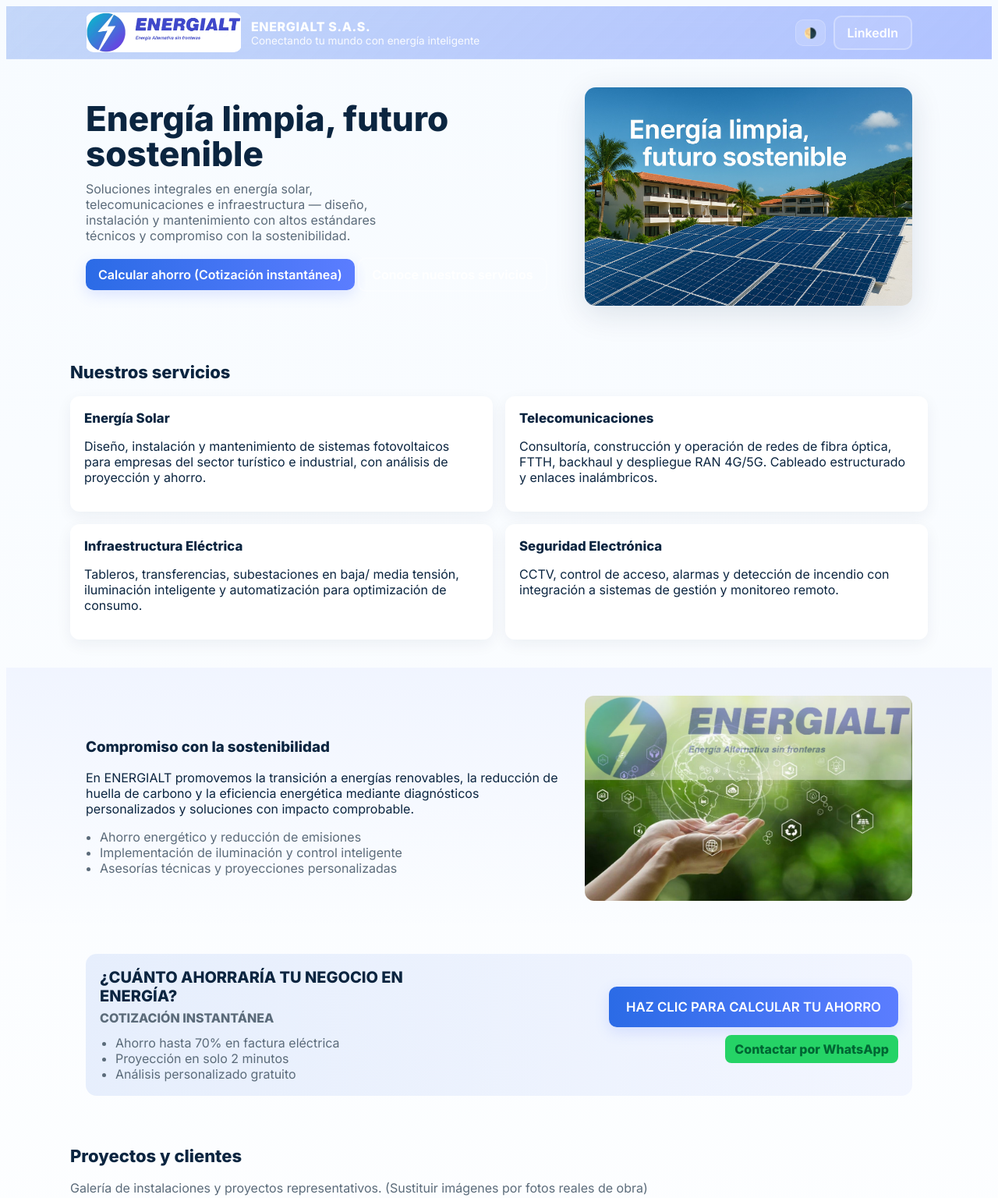
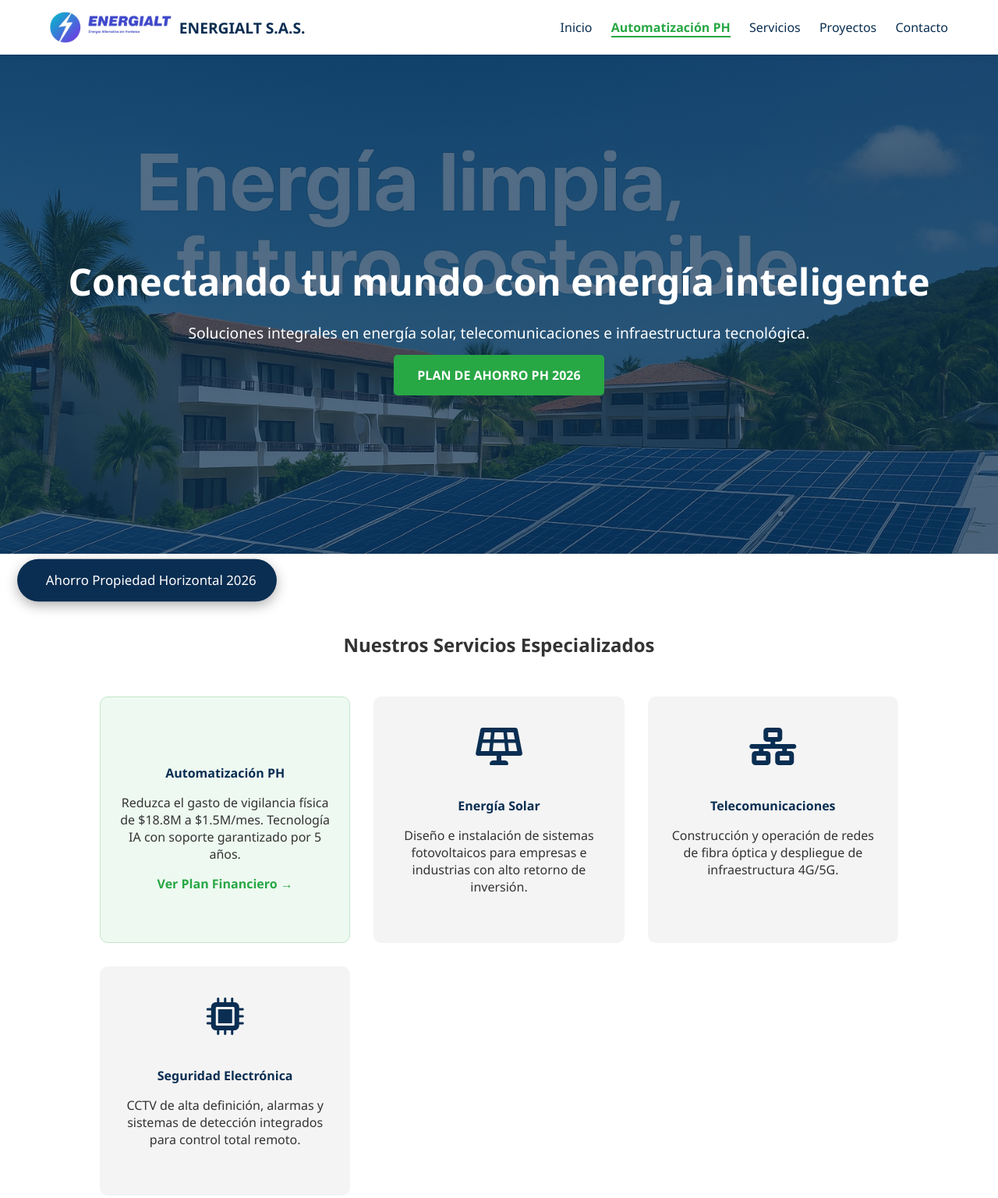
Before and after one commit to dizutta69/energialtcorp, a plain HTML site: page index.html in a window 1280 px wide. Shown: the top 1536 px of the page at 78% size. Drawn offline with Linux system fonts and the light colour scheme.

Commit message:
Update index.html

```diff
--- a/index.html
+++ b/index.html
@@ -1,182 +1,184 @@
-<!doctype html>
+<!DOCTYPE html>
 <html lang="es">
 <head>
-  <meta charset="utf-8" />
-  <meta name="viewport" content="width=device-width,initial-scale=1" />
-  <title>ENERGIALT S.A.S. — Energía limpia y soluciones tecnológicas</title>
-  <meta name="description" content="ENERGIALT — Diseño e implementación de sistemas solares, telecomunicaciones e infraestructura. Cotiza y calcula tu ahorro energético." />
-  <link rel="preconnect" href="https://fonts.gstatic.com" crossorigin>
-  <link href="https://fonts.googleapis.com/css2?family=Inter:wght@300;400;600;800&display=swap" rel="stylesheet">
-  <link rel="stylesheet" href="/energialtcorp/css/styles.css">
-  <!-- Open Graph (mejor visual al compartir) -->
-  <meta property="og:title" content="ENERGIALT S.A.S. — Energía limpia, futuro sostenible" />
-  <meta property="og:description" content="Diseño, instalación y mantenimiento de sistemas solares y soluciones de infraestructura." />
-  <meta property="og:image" content="/energialtcorp/assets/banner-share.png" />
-  <meta property="og:type" content="website" />
+    <meta charset="UTF-8">
+    <meta name="viewport" content="width=device-width, initial-scale=1.0">
+    <title>ENERGIALT S.A.S. | Energía Inteligente y Seguridad</title>
+    <link rel="stylesheet" href="https://cdnjs.cloudflare.com/ajax/libs/font-awesome/6.0.0/css/all.min.css">
+    <style>
+        :root {
+            --blue: #0a2e52;
+            --green: #28a745;
+            --dark: #333;
+            --light: #f4f4f4;
+        }
+
+        body { font-family: 'Segoe UI', sans-serif; margin: 0; color: var(--dark); scroll-behavior: smooth; }
+
+        /* Navegación */
+        nav {
+            background: white;
+            padding: 15px 5%;
+            display: flex;
+            justify-content: space-between;
+            align-items: center;
+            position: sticky;
+            top: 0;
+            z-index: 1000;
+            box-shadow: 0 2px 5px rgba(0,0,0,0.1);
+        }
+
+        .logo { display: flex; align-items: center; font-weight: bold; font-size: 1.2rem; color: var(--blue); }
+        .logo img { height: 40px; margin-right: 10px; }
+
+        .nav-links a {
+            text-decoration: none;
+            color: var(--blue);
+            margin-left: 20px;
+            font-weight: 500;
+            transition: 0.3s;
+        }
+
+        .nav-links a:hover { color: var(--green); }
+        .nav-pph { color: var(--green) !important; font-weight: bold !important; border-bottom: 2px solid var(--green); }
+
+        /* Hero Section */
+        .hero {
+            background: linear-gradient(rgba(10,46,82,0.7), rgba(10,46,82,0.7)), url('/energialtcorp/assets/hero-solar.jpg');
+            background-size: cover;
+            height: 80vh;
+            display: flex;
+            align-items: center;
+            justify-content: center;
+            color: white;
+            text-align: center;
+            padding: 0 20px;
+        }
+
+        .hero h1 { font-size: 3rem; margin-bottom: 10px; }
+        .hero p { font-size: 1.2rem; margin-bottom: 30px; }
+
+        /* Servicios Grid */
+        .services { padding: 80px 10%; text-align: center; }
+        .services-grid {
+            display: grid;
+            grid-template-columns: repeat(auto-fit, minmax(250px, 1fr));
+            gap: 30px;
+            margin-top: 50px;
+        }
+
+        .service-card {
+            background: var(--light);
+            padding: 40px 20px;
+            border-radius: 10px;
+            transition: 0.3s;
+            border-bottom: 5px solid transparent;
+        }
+
+        .service-card:hover { transform: translateY(-10px); border-bottom: 5px solid var(--green); }
+        .service-card i { font-size: 3rem; color: var(--blue); margin-bottom: 20px; }
+        .service-card h4 { margin-bottom: 15px; color: var(--blue); }
+
+        /* Botón Flotante */
+        .floating-btn {
+            position: fixed;
+            bottom: 30px;
+            left: 30px;
+            background: var(--blue);
+            color: white;
+            padding: 15px 25px;
+            border-radius: 50px;
+            text-decoration: none;
+            box-shadow: 0 5px 15px rgba(0,0,0,0.3);
+            z-index: 2000;
+            display: flex;
+            align-items: center;
+            gap: 10px;
+            animation: pulse 2s infinite;
+        }
+
+        @keyframes pulse {
+            0% { transform: scale(1); }
+            50% { transform: scale(1.05); }
+            100% { transform: scale(1); }
+        }
+
+        footer { background: var(--blue); color: white; padding: 40px 5%; text-align: center; }
+
+        @media (max-width: 768px) {
+            .hero h1 { font-size: 2rem; }
+            .nav-links { display: none; } /* En producción usarías un menú hamburguesa */
+        }
+    </style>
 </head>
-<body class="light">
-  <header class="site-header" id="top">
-    <div class="container header-inner">
-      <div class="brand">
-        <img src="/energialtcorp/assets/logo-energialit.jpg" alt="ENERGIALT logo" class="logo">
-        <div class="brand-text">
-          <h1>ENERGIALT S.A.S.</h1>
-          <p class="tagline">Conectando tu mundo con energía inteligente</p>
+<body>
+
+    <a href="/energialtcorp/pph" class="floating-btn">
+        <i class="fas fa-building-circle-check"></i>
+        <span>Ahorro Propiedad Horizontal 2026</span>
+    </a>
+
+    <nav>
+        <div class="logo">
+            <img src="/energialtcorp/assets/logo-energialit.jpg" alt="Logo">
+            ENERGIALT S.A.S.
         </div>
-      </div>
+        <div class="nav-links">
+            <a href="#home">Inicio</a>
+            <a href="/energialtcorp/pph" class="nav-pph">Automatización PH</a>
+            <a href="#services">Servicios</a>
+            <a href="#projects">Proyectos</a>
+            <a href="#contact">Contacto</a>
+        </div>
+    </nav>
 
-      <div class="controls">
-        <button id="toggle-theme" aria-label="Toggle theme">🌗</button>
-        <a class="btn-outline" href="https://www.linkedin.com/company/energialt/" target="_blank" rel="noopener">LinkedIn</a>
-      </div>
-    </div>
-  </header>
-
-  <main>
-    <!-- HERO -->
-    <section class="hero">
-      <div class="hero-content container">
-        <div class="hero-text">
-          <h2 class="headline">Energía limpia, futuro sostenible</h2>
-          <p class="lead">Soluciones integrales en energía solar, telecomunicaciones e infraestructura — diseño, instalación y mantenimiento con altos estándares técnicos y compromiso con la sostenibilidad.</p>
-          <div class="hero-ctas">
-            <a class="btn-primary" href="https://iaapps.xyz/energialt" target="_blank" rel="noopener">Calcular ahorro (Cotización instantánea)</a>
-            <a class="btn-outline" href="#services">Conoce nuestros servicios</a>
-          </div>
+    <section class="hero" id="home">
+        <div>
+            <h1>Conectando tu mundo con energía inteligente</h1>
+            <p>Soluciones integrales en energía solar, telecomunicaciones e infraestructura tecnológica.</p>
+            <a href="/energialtcorp/pph" style="background:var(--green); color:white; padding:15px 30px; text-decoration:none; border-radius:5px; font-weight:bold;">PLAN DE AHORRO PH 2026</a>
         </div>
-
-        <div class="hero-media" aria-hidden="true">
-          <img src="/energialtcorp/assets/hero-solar.jpg" alt="Instalación solar en hotel / proyecto" class="cover-img">
-        </div>
-      </div>
     </section>
 
-    <!-- SERVICES -->
-    <section id="services" class="container section">
-      <h3 class="section-title">Nuestros servicios</h3>
-      <div class="cards">
-        <article class="card">
-          <h4>Energía Solar</h4>
-          <p>Diseño, instalación y mantenimiento de sistemas fotovoltaicos para empresas del sector turístico e industrial, con análisis de proyección y ahorro.</p>
-        </article>
+    <section class="services" id="services">
+        <h2>Nuestros Servicios Especializados</h2>
+        <div class="services-grid">
 
-        <article class="card">
-          <h4>Telecomunicaciones</h4>
-          <p>Consultoría, construcción y operación de redes de fibra óptica, FTTH, backhaul y despliegue RAN 4G/5G. Cableado estructurado y enlaces inalámbricos.</p>
-        </article>
+            <div class="service-card" style="background: #eef9f1; border: 1px solid #c3e6cb;">
+                <i class="fas fa-building-shield" style="color: var(--green);"></i>
+                <h4>Automatización PH</h4>
+                <p>Reduzca el gasto de vigilancia física de $18.8M a $1.5M/mes. Tecnología IA con soporte garantizado por 5 años.</p>
+                <a href="/energialtcorp/pph" style="color: var(--green); font-weight: bold; text-decoration: none;">Ver Plan Financiero →</a>
+            </div>
 
-        <article class="card">
-          <h4>Infraestructura Eléctrica</h4>
-          <p>Tableros, transferencias, subestaciones en baja/ media tensión, iluminación inteligente y automatización para optimización de consumo.</p>
-        </article>
+            <div class="service-card">
+                <i class="fas fa-solar-panel"></i>
+                <h4>Energía Solar</h4>
+                <p>Diseño e instalación de sistemas fotovoltaicos para empresas e industrias con alto retorno de inversión.</p>
+            </div>
 
-        <article class="card">
-          <h4>Seguridad Electrónica</h4>
-          <p>CCTV, control de acceso, alarmas y detección de incendio con integración a sistemas de gestión y monitoreo remoto.</p>
-        </article>
-      </div>
+            <div class="service-card">
+                <i class="fas fa-network-wired"></i>
+                <h4>Telecomunicaciones</h4>
+                <p>Construcción y operación de redes de fibra óptica y despliegue de infraestructura 4G/5G.</p>
+            </div>
+
+            <div class="service-card">
+                <i class="fas fa-microchip"></i>
+                <h4>Seguridad Electrónica</h4>
+                <p>CCTV de alta definición, alarmas y sistemas de detección integrados para control total remoto.</p>
+            </div>
+
+        </div>
     </section>
 
-    <!-- SUSTAINABILITY -->
-    <section class="section alt-bg">
-      <div class="container sustainability">
-        <div class="sust-text">
-          <h3>Compromiso con la sostenibilidad</h3>
-          <p>En ENERGIALT promovemos la transición a energías renovables, la reducción de huella de carbono y la eficiencia energética mediante diagnósticos personalizados y soluciones con impacto comprobable.</p>
-          <ul>
-            <li>Ahorro energético y reducción de emisiones</li>
-            <li>Implementación de iluminación y control inteligente</li>
-            <li>Asesorías técnicas y proyecciones personalizadas</li>
-          </ul>
+    <footer>
+        <p>© 2026 ENERGIALT S.A.S. | Carrera 45a #95-37 | Bogotá, Colombia</p>
+        <div style="margin-top: 10px;">
+            <a href="#" style="color:white; margin:0 10px;">LinkedIn</a>
+            <a href="#" style="color:white; margin:0 10px;">WhatsApp</a>
         </div>
-        <div class="sust-image" aria-hidden="true">
-          <img src="/energialtcorp/assets/sustainability.jpg" alt="Sostenibilidad y paneles solares">
-        </div>
-      </div>
-    </section>
+    </footer>
 
-    <!-- CTA section with bullet points (from previous brief) -->
-    <section class="section cta-wide">
-      <div class="container">
-        <div class="cta-inner">
-          <div class="cta-text">
-            <h3>¿CUÁNTO AHORRARÍA TU NEGOCIO EN ENERGÍA?</h3>
-            <h4 class="muted">COTIZACIÓN INSTANTÁNEA</h4>
-            <ul class="bullets">
-              <li>Ahorro hasta 70% en factura eléctrica</li>
-              <li>Proyección en solo 2 minutos</li>
-              <li>Análisis personalizado gratuito</li>
-            </ul>
-          </div>
-          <div class="cta-action">
-            <a class="btn-primary large" href="https://iaapps.xyz/energialt" target="_blank" rel="noopener">HAZ CLIC PARA CALCULAR TU AHORRO</a>
-            <a class="btn-whatsapp" href="https://wa.me/573506960000" target="_blank" rel="noopener">Contactar por WhatsApp</a>
-          </div>
-        </div>
-      </div>
-    </section>
-
-    <!-- PROJECTS (simple placeholder) -->
-    <section class="container section" id="projects">
-      <h3 class="section-title">Proyectos y clientes</h3>
-      <p class="muted">Galería de instalaciones y proyectos representativos. (Sustituir imágenes por fotos reales de obra)</p>
-      <div class="gallery">
-        <img src="/energialtcorp/assets/project-banner.jpg" alt="Proyecto 1">
-        <img src="/energialtcorp/assets/project-banner.jpg" alt="Proyecto 2">
-        <img src="/energialtcorp/assets/project-banner.jpg" alt="Proyecto 3">
-      </div>
-    </section>
-
-    <!-- CONTACT -->
-    <section class="section alt-bg">
-      <div class="container contact">
-        <h3>Contacto</h3>
-        <p class="muted">Escríbenos para solicitar cotización o información técnica.</p>
-
-        <div class="contact-grid">
-          <div class="contact-card">
-            <h4>Atención comercial</h4>
-            <p><strong>WhatsApp:</strong> <a href="https://wa.me/573506960000" target="_blank" rel="noopener">+57 350 696 0000</a></p>
-            <p><strong>Email:</strong> <a href="mailto:energialt.info@gmail.com">energialt.info@gmail.com</a></p>
-            <p><strong>LinkedIn:</strong> <a href="https://www.linkedin.com/company/energialt/" target="_blank" rel="noopener">ENERGIALT</a></p>
-          </div>
-
-          <form id="contactForm" class="contact-form" onsubmit="handleContact(event)">
-            <label>
-              Nombre
-              <input type="text" name="name" required>
-            </label>
-            <label>
-              Correo
-              <input type="email" name="email" required>
-            </label>
-            <label>
-              Mensaje / servicio de interés
-              <textarea name="message" rows="4" required></textarea>
-            </label>
-            <div class="form-actions">
-              <button type="submit" class="btn-primary">Enviar mensaje</button>
-              <small class="form-note">
-                 Los datos se envían de forma segura a <strong>energialt.info@gmail.com</strong>
-              </small>
-            </div>
-          </form>
-        </div>
-      </div>
-    </section>
-  </main>
-
-  <footer class="site-footer">
-    <div class="container footer-inner">
-      <div>© <strong>ENERGIALT S.A.S.</strong> 2015–2025</div>
-      <nav class="footer-links">
-        <a href="#services">Servicios</a>
-        <a href="#projects">Proyectos</a>
-        <a href="#contact">Contacto</a>
-      </nav>
-    </div>
-  </footer>
-
-  <script src="/energialtcorp/js/script.js"></script>
 </body>
 </html>
```
